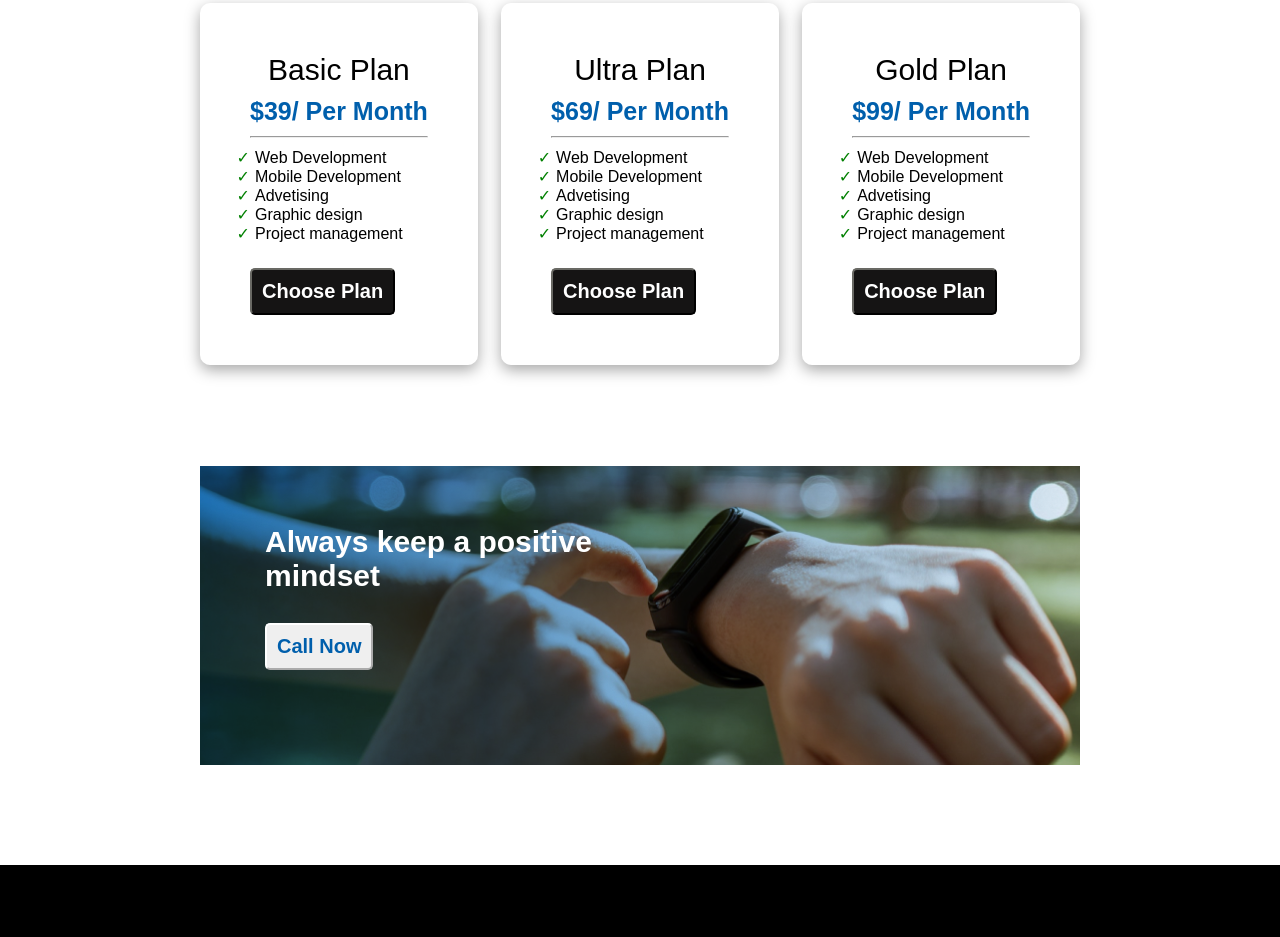
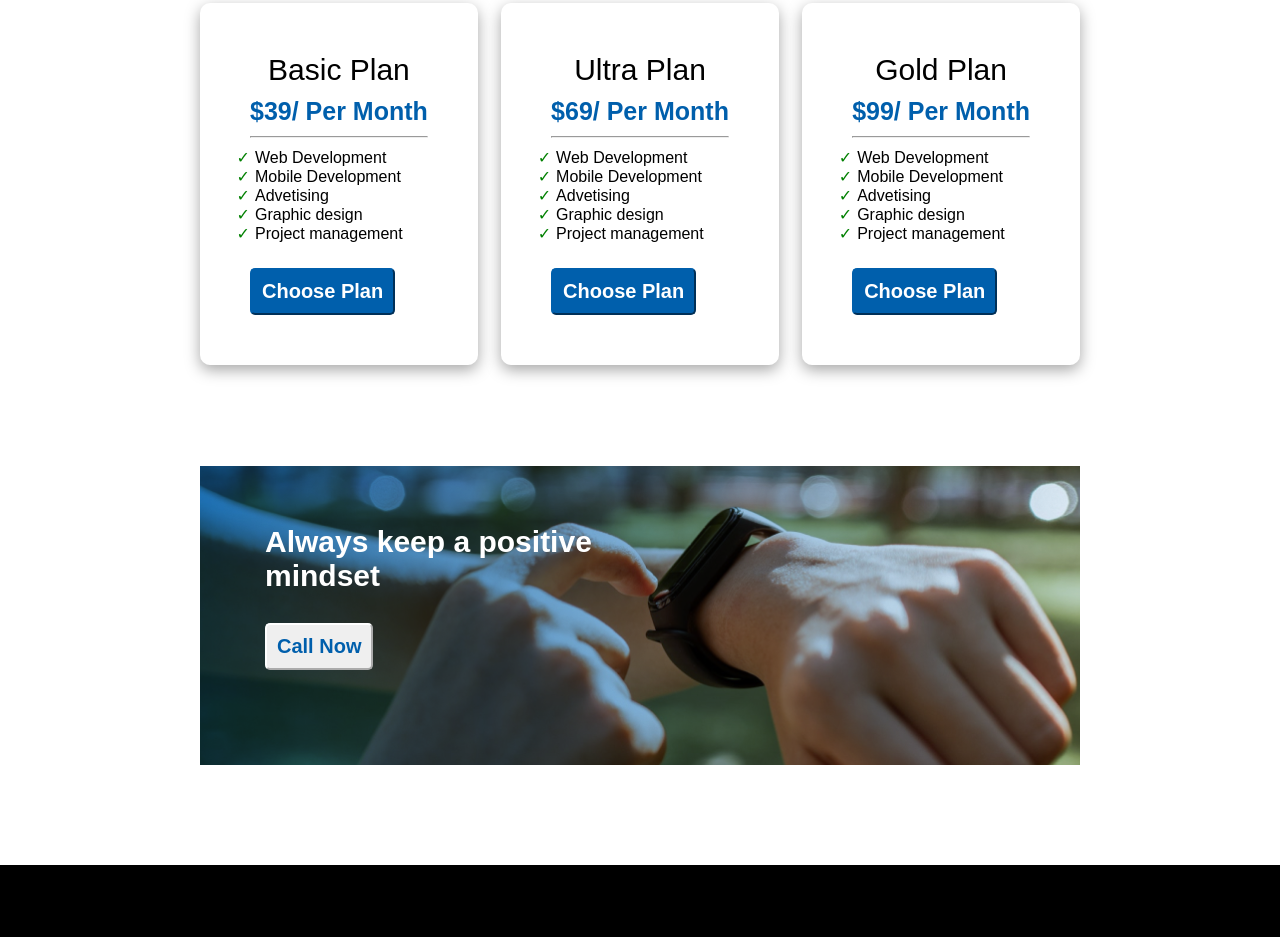
Before and after one commit to mhkm-programmer/assignment1, a plain HTML site: page index.html in a window 1280 px wide. Shown: the part 1923-2860 px from the top of the page. Drawn offline with Linux system fonts and the light colour scheme.

Commit message:
btn secondary edited

```diff
--- a/style/portfolio.css
+++ b/style/portfolio.css
@@ -208,12 +208,12 @@ padding-bottom: 100px;
 
 .btn-secondary{
     color:#FFFFFF;
-    background-color: #151414;
+    background-color: #005FAC;
     font-weight: 600;
     font-size: 20px;
     padding: 10px;
     border-radius: 5px;
-    border-color: #151514;
+    border-color: #005FAC;
     margin-top: 25px;
 }
 
```
